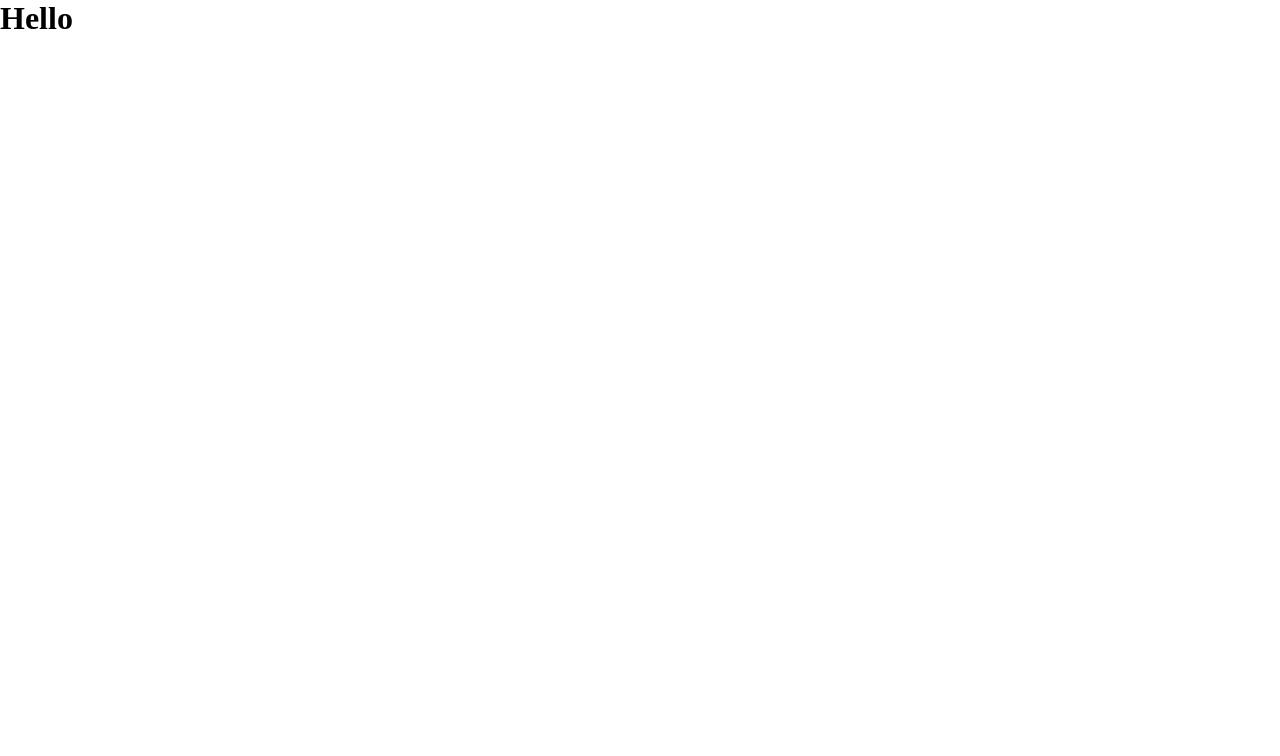
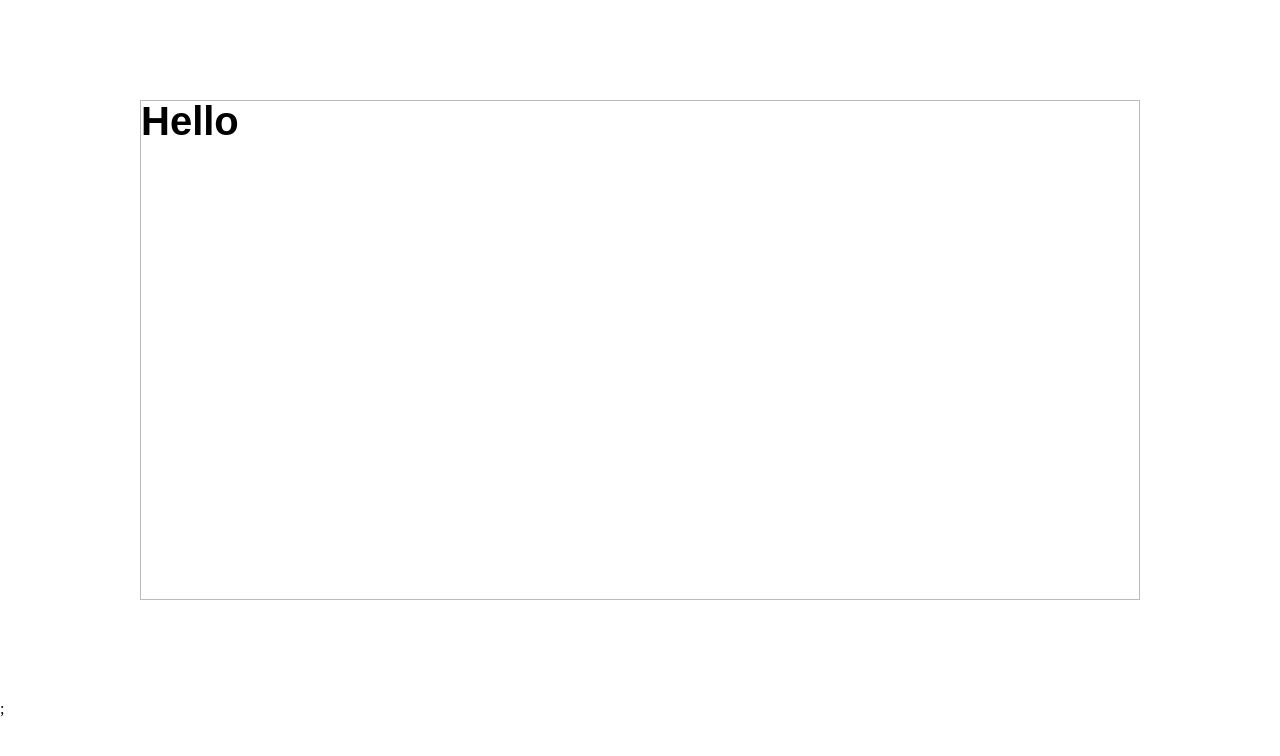
Before and after one commit to jong-jang/next, a Next.js app: page / in a window 1280 px wide. Shown: the top 756 px of the page. Built offline with nearby package versions, Linux system fonts and the light colour scheme.

Commit message:
공통 프레임 설정

```diff
--- a/pages/_app.js
+++ b/pages/_app.js
@@ -1,5 +1,10 @@
+import Layout from '@/components/layout/Layout';
 import '@/styles/globals.scss';
 
 export default function App({ Component, pageProps }) {
-	return <Component {...pageProps} />;
+	return (
+		<Layout>
+			<Component {...pageProps} />
+		</Layout>
+	);
 }
```
